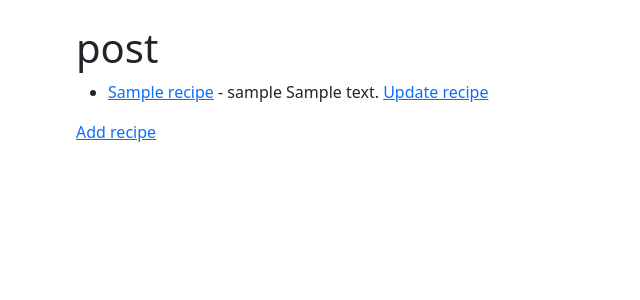
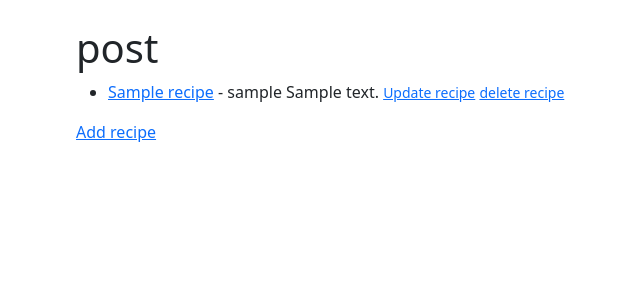
Before and after one commit to LanaCreegan/Recipe-Blog-PP4, a Django app: page / in a window 1280 px wide. Shown: the part 56-356 px from the top of the page, without its empty margins (6-646 px from the left). Run offline with Django 4.2, Linux system fonts and the light colour scheme; tables that the repository leaves empty hold one stand-in row (values such as "Sample post").

Commit message:
Add anchor tag for delete recipe

```diff
--- a/templates/recipe.html
+++ b/templates/recipe.html
@@ -7,7 +7,8 @@
 <ul>
 {% for recipe in object_list %}
 <li> <a href="{% url 'recipe_detail' recipe.pk %}">{{ recipe.title }}</a> - {{ recipe.author }}
-{{ recipe.description }} <a href="{% url 'update_recipe' recipe.pk %}">Update recipe</a>
+{{ recipe.description }} <small><a href="{% url 'update_recipe' recipe.pk %}">Update recipe</a></small>
+<small><a href="{% url 'delete_recipe' recipe.pk %}">delete recipe</a></small>
 {% endfor %}
 </li>
 </ul>
```
